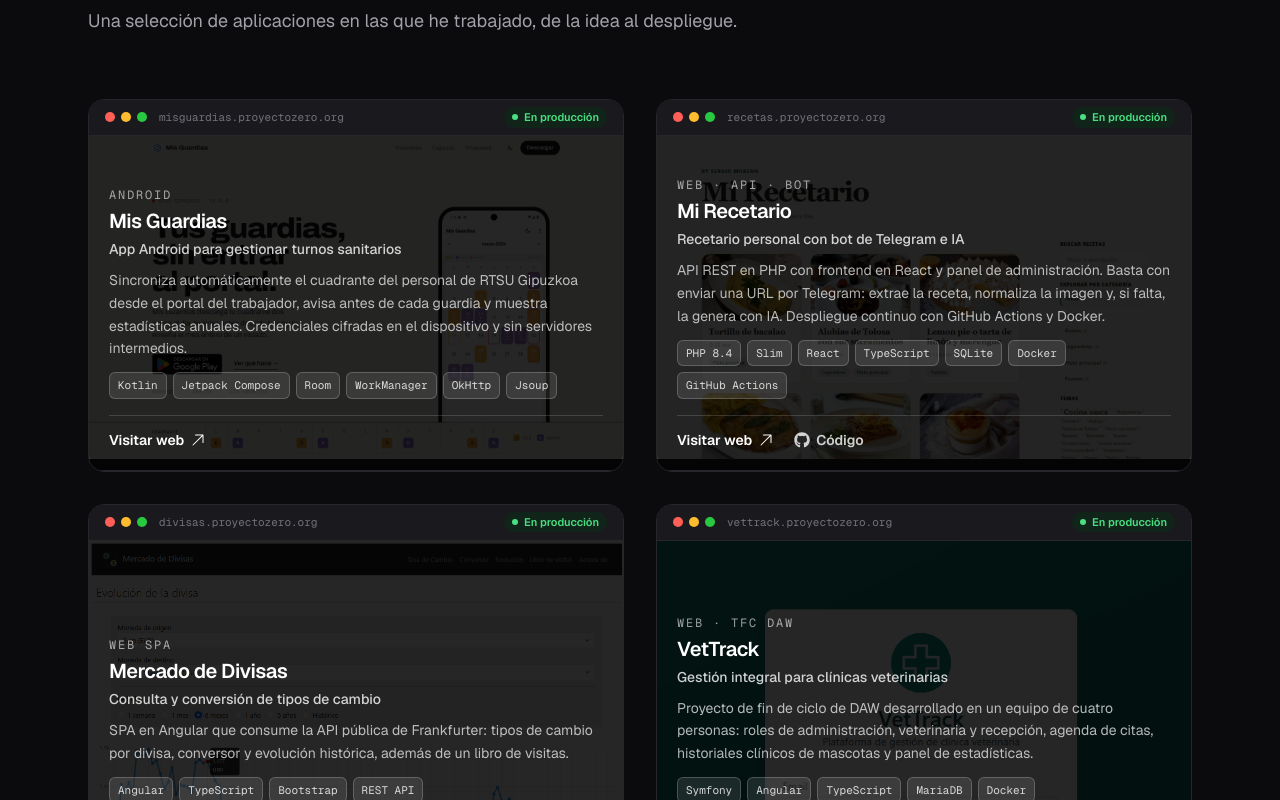
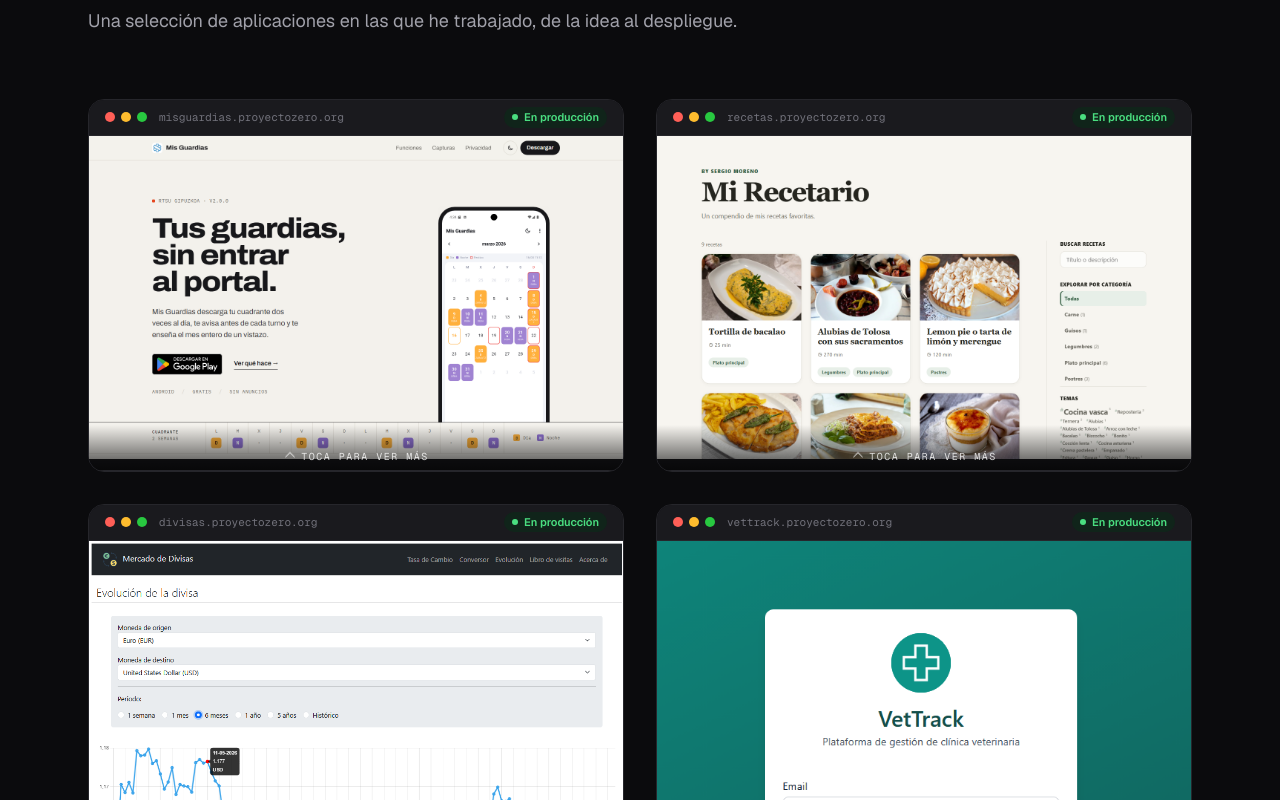
Before and after one commit to tarteka/proyectozero, a Next.js app: page /es in a window 1280 px wide. Shown: the part 3200-4000 px from the top of the page. Built offline with nearby package versions, Linux system fonts and the light colour scheme.

Commit message:
feat: agregar soporte para interacción táctil en componentes Hero y Portfolio

```diff
--- a/components/sections/Hero.tsx
+++ b/components/sections/Hero.tsx
@@ -59,28 +59,36 @@
     ? { duration: 0.2 }
     : { duration: seq.duration, times: seq.times, ease: "linear" as const };
 
+  const handleClick = () => {
+    if (typeof window !== "undefined" && window.matchMedia("(hover: hover)").matches) {
+      return;
+    }
+    setHovered((v) => !v);
+  };
+
   return (
     <motion.div
       variants={fadeUp}
       className="group relative mx-auto w-56 sm:w-64 md:w-72"
       onMouseEnter={() => setHovered(true)}
       onMouseLeave={() => setHovered(false)}
+      onClick={handleClick}
     >
-      {/* Marco de esquinas: aparece al hover, sin desplazar ni escalar la foto */}
+      {/* Marco de esquinas: aparece al hover (o al tap en táctil), sin desplazar ni escalar la foto */}
       <span
-        className="pointer-events-none absolute -left-2 -top-2 h-6 w-6 border-l-2 border-t-2 border-accent opacity-0 transition-opacity duration-300 motion-safe:group-hover:opacity-100"
+        className={`pointer-events-none absolute -left-2 -top-2 h-6 w-6 border-l-2 border-t-2 border-accent opacity-0 transition-opacity duration-300 motion-safe:group-hover:opacity-100 ${!reduceMotion && hovered ? "opacity-100" : ""}`}
         aria-hidden
       />
       <span
-        className="pointer-events-none absolute -right-2 -top-2 h-6 w-6 border-r-2 border-t-2 border-accent opacity-0 transition-opacity duration-300 motion-safe:group-hover:opacity-100"
+        className={`pointer-events-none absolute -right-2 -top-2 h-6 w-6 border-r-2 border-t-2 border-accent opacity-0 transition-opacity duration-300 motion-safe:group-hover:opacity-100 ${!reduceMotion && hovered ? "opacity-100" : ""}`}
         aria-hidden
       />
       <span
-        className="pointer-events-none absolute -bottom-2 -left-2 h-6 w-6 border-b-2 border-l-2 border-accent opacity-0 transition-opacity duration-300 motion-safe:group-hover:opacity-100"
+        className={`pointer-events-none absolute -bottom-2 -left-2 h-6 w-6 border-b-2 border-l-2 border-accent opacity-0 transition-opacity duration-300 motion-safe:group-hover:opacity-100 ${!reduceMotion && hovered ? "opacity-100" : ""}`}
         aria-hidden
       />
       <span
-        className="pointer-events-none absolute -bottom-2 -right-2 h-6 w-6 border-b-2 border-r-2 border-accent opacity-0 transition-opacity duration-300 motion-safe:group-hover:opacity-100"
+        className={`pointer-events-none absolute -bottom-2 -right-2 h-6 w-6 border-b-2 border-r-2 border-accent opacity-0 transition-opacity duration-300 motion-safe:group-hover:opacity-100 ${!reduceMotion && hovered ? "opacity-100" : ""}`}
         aria-hidden
       />
 
--- a/components/sections/Portfolio.tsx
+++ b/components/sections/Portfolio.tsx
@@ -3,10 +3,10 @@
 import { motion, useReducedMotion, useScroll, useTransform } from "framer-motion";
 import { useTranslations } from "next-intl";
 import Image from "next/image";
-import { useRef } from "react";
+import { useRef, useState } from "react";
 import type { IconType } from "react-icons";
 import { FaGithub, FaPaw } from "react-icons/fa";
-import { HiArrowUpRight } from "react-icons/hi2";
+import { HiArrowUpRight, HiChevronUp } from "react-icons/hi2";
 import { TbArrowsExchange } from "react-icons/tb";
 import { Reveal } from "@/components/ui/Reveal";
 import { SectionHeading } from "@/components/ui/SectionHeading";
@@ -30,6 +30,7 @@
     .replace(/\/$/, "");
   const Icon = placeholderIcons[project.id];
   const showVisit = project.url && project.status === "live";
+  const [expanded, setExpanded] = useState(false);
 
   const mediaRef = useRef<HTMLDivElement>(null);
   const reduceMotion = useReducedMotion();
@@ -59,7 +60,16 @@
       </div>
 
       {/* "Pantalla": imagen + panel de detalle, que sube desde abajo sin tapar la barra */}
-      <div ref={mediaRef} className="relative aspect-16/10 overflow-hidden">
+      <div
+        ref={mediaRef}
+        onClick={() => {
+          if (typeof window !== "undefined" && window.matchMedia("(hover: hover)").matches) {
+            return;
+          }
+          setExpanded((v) => !v);
+        }}
+        className="relative aspect-16/10 overflow-hidden"
+      >
         <motion.div
           style={{ clipPath: reduceMotion ? "inset(0 0 0% 0)" : clipPath }}
           className="absolute inset-0"
@@ -86,11 +96,27 @@
           )}
         </motion.div>
 
+        {/* Indicador táctil: solo visible sin hover y con el panel cerrado */}
+        {!expanded && (
+          <div
+            aria-hidden
+            className="absolute inset-x-0 bottom-0 z-1 flex items-center justify-center gap-1 bg-linear-to-t from-black/70 to-transparent pb-1.5 pt-6 font-mono text-[10px] uppercase tracking-[0.15em] text-white/80 [@media(hover:hover)]:hidden"
+          >
+            <HiChevronUp className="h-3.5 w-3.5 animate-bounce" />
+            {t("tapForDetails")}
+          </div>
+        )}
+
         {/* Detalle: en escritorio sube desde abajo al hacer hover, sin salir de esta "pantalla".
-            En táctil (sin hover) se muestra siempre, al no existir forma de "pasar por encima". */}
+            En táctil (sin hover) se abre/cierra con un tap, cubriendo toda la pantalla igual
+            que en escritorio, ya que no existe forma de "pasar por encima" para revelarlo
+            temporalmente. */}
         <div
-          className="absolute inset-0 flex translate-y-0 flex-col justify-end overflow-y-auto bg-black/85 p-5 transition-transform duration-300 ease-out [@media(hover:hover)]:translate-y-full [@media(hover:hover)]:group-hover:translate-y-0"
+          className={`absolute inset-0 flex flex-col overflow-y-auto bg-black/85 p-5 transition-transform duration-300 ease-out ${
+            expanded ? "translate-y-0" : "translate-y-full"
+          } [@media(hover:hover)]:translate-y-full [@media(hover:hover)]:group-hover:translate-y-0`}
         >
+          <div className="mt-auto">
             <p className="font-mono text-xs uppercase tracking-[0.15em] text-white/60">
               {project.type}
             </p>
@@ -122,6 +148,7 @@
                     href={project.url}
                     target="_blank"
                     rel="noopener noreferrer"
+                    onClick={(e) => e.stopPropagation()}
                     className="group/link inline-flex items-center gap-1.5 text-sm font-semibold text-white transition-colors hover:text-accent"
                   >
                     {t("visit")}
@@ -133,6 +160,7 @@
                     href={project.repo}
                     target="_blank"
                     rel="noopener noreferrer"
+                    onClick={(e) => e.stopPropagation()}
                     className="inline-flex items-center gap-1.5 text-sm font-semibold text-white/80 transition-colors hover:text-white"
                   >
                     <FaGithub className="h-4 w-4" />
@@ -141,6 +169,7 @@
                 )}
               </div>
             )}
+          </div>
         </div>
       </div>
     </div>
--- a/messages/es.json
+++ b/messages/es.json
@@ -113,6 +113,7 @@
     "code": "Código",
     "allGithub": "Más proyectos en GitHub",
     "previewSoon": "Captura próximamente",
+    "tapForDetails": "Toca para ver más",
     "status": {
       "live": "En producción",
       "maintenance": "En mantenimiento",
--- a/messages/eu.json
+++ b/messages/eu.json
@@ -113,6 +113,7 @@
     "code": "Kodea",
     "allGithub": "Proiektu gehiago GitHub-en",
     "previewSoon": "Pantaila-argazkia laster",
+    "tapForDetails": "Ukitu xehetasunak ikusteko",
     "status": {
       "live": "Martxan",
       "maintenance": "Mantentze-lanetan",
```
Lines whose indentation alone changed are shown as unchanged.
